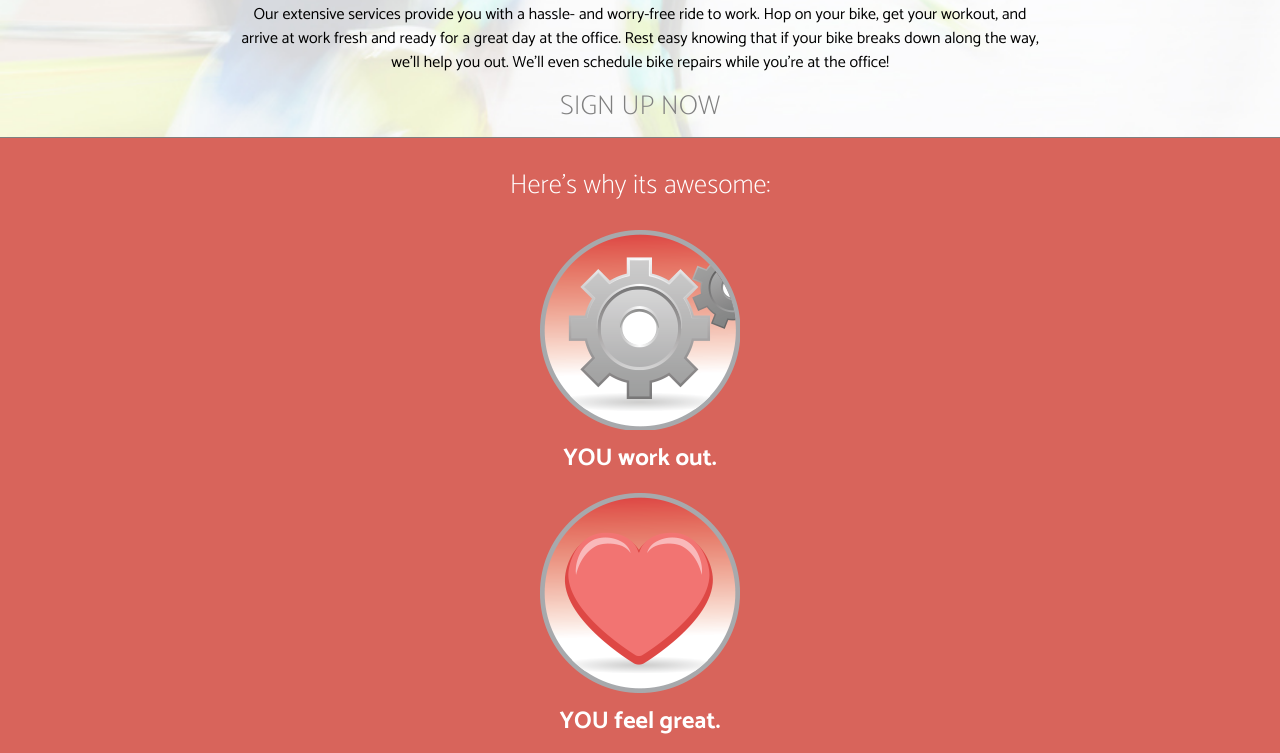
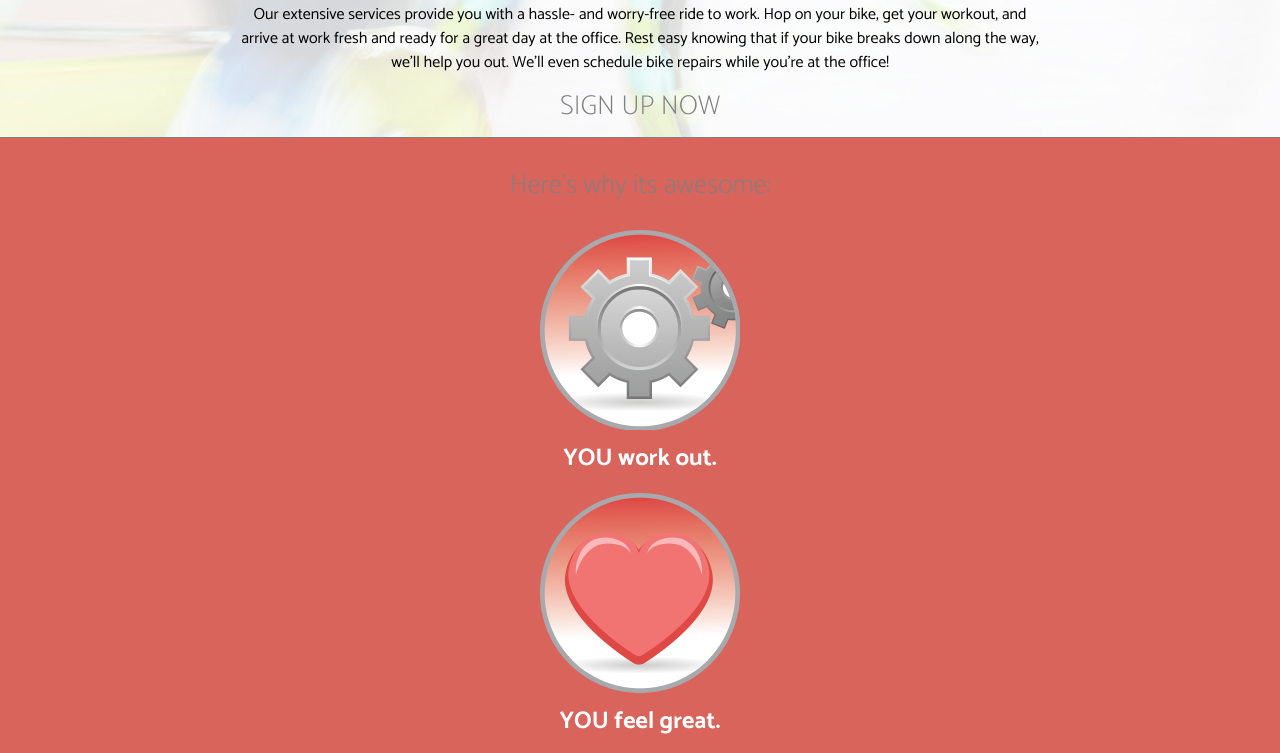
Before and after one commit to AmyD3/AmyD3.github.io, a plain HTML site: page unit_4/index.html in a window 1280 px wide. Shown: the part 463-1216 px from the top of the page. Drawn offline with Linux system fonts and the light colour scheme.

Commit message:
font color

```diff
--- a/unit_4/css/style.css
+++ b/unit_4/css/style.css
@@ -105,7 +105,7 @@ ul {
 #selling {
 	background-color: #D8645B;
 	padding: 2em;
-	font-color: #FFFFFF;
+	color: #FFFFFF;
 	border-top-style: solid;
 	border-top-color: gray;
 	border-top-width: 1px;
@@ -130,9 +130,9 @@ ul {
 	padding-left: 3em;
 	padding-right: 3em;
 }
-.awesome {
+/*.awesome {
 	color: white;
-}
+}*/
 .steps {
 	color: #F27572;
 	margin-bottom: 1em;
```
